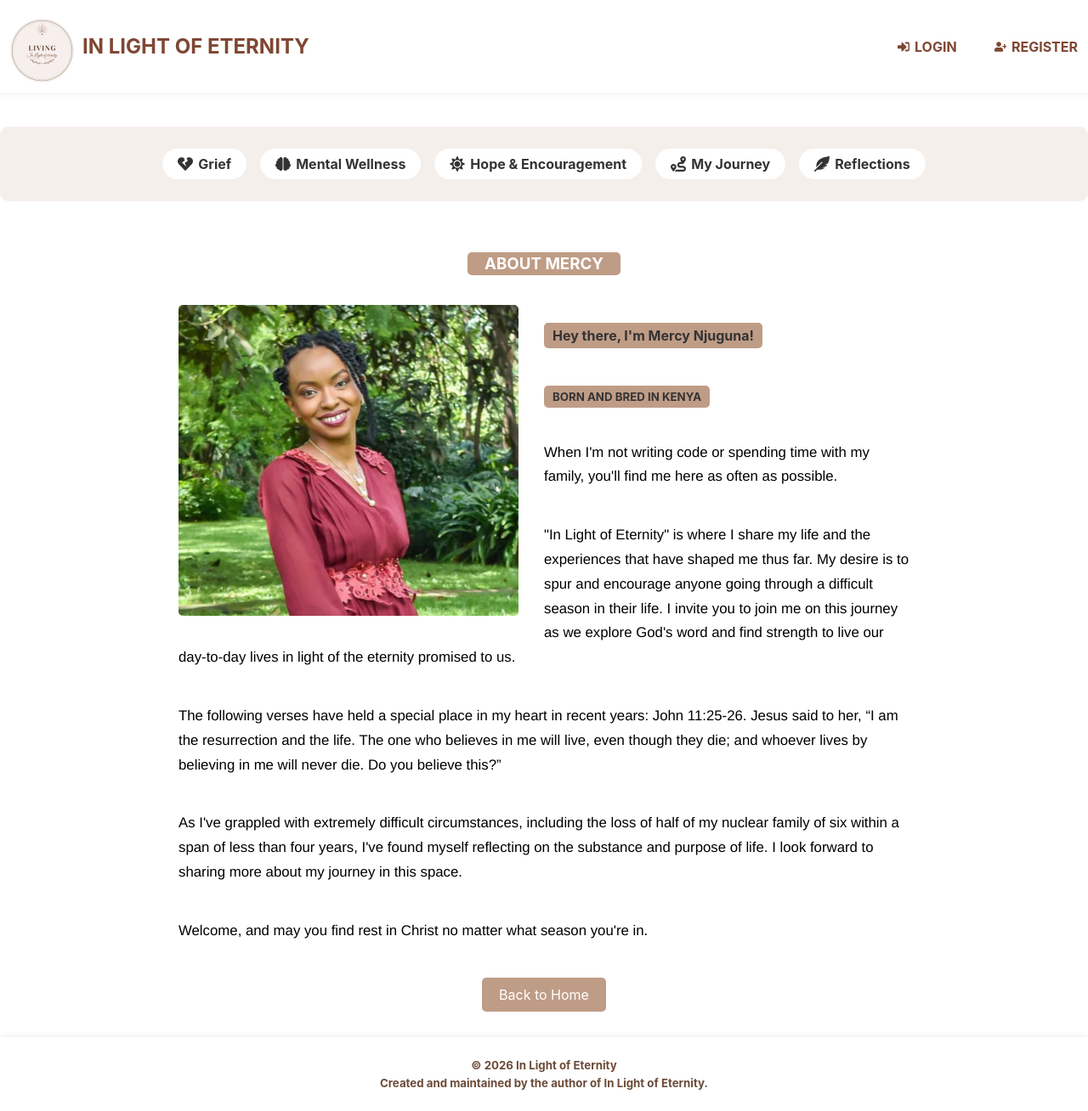
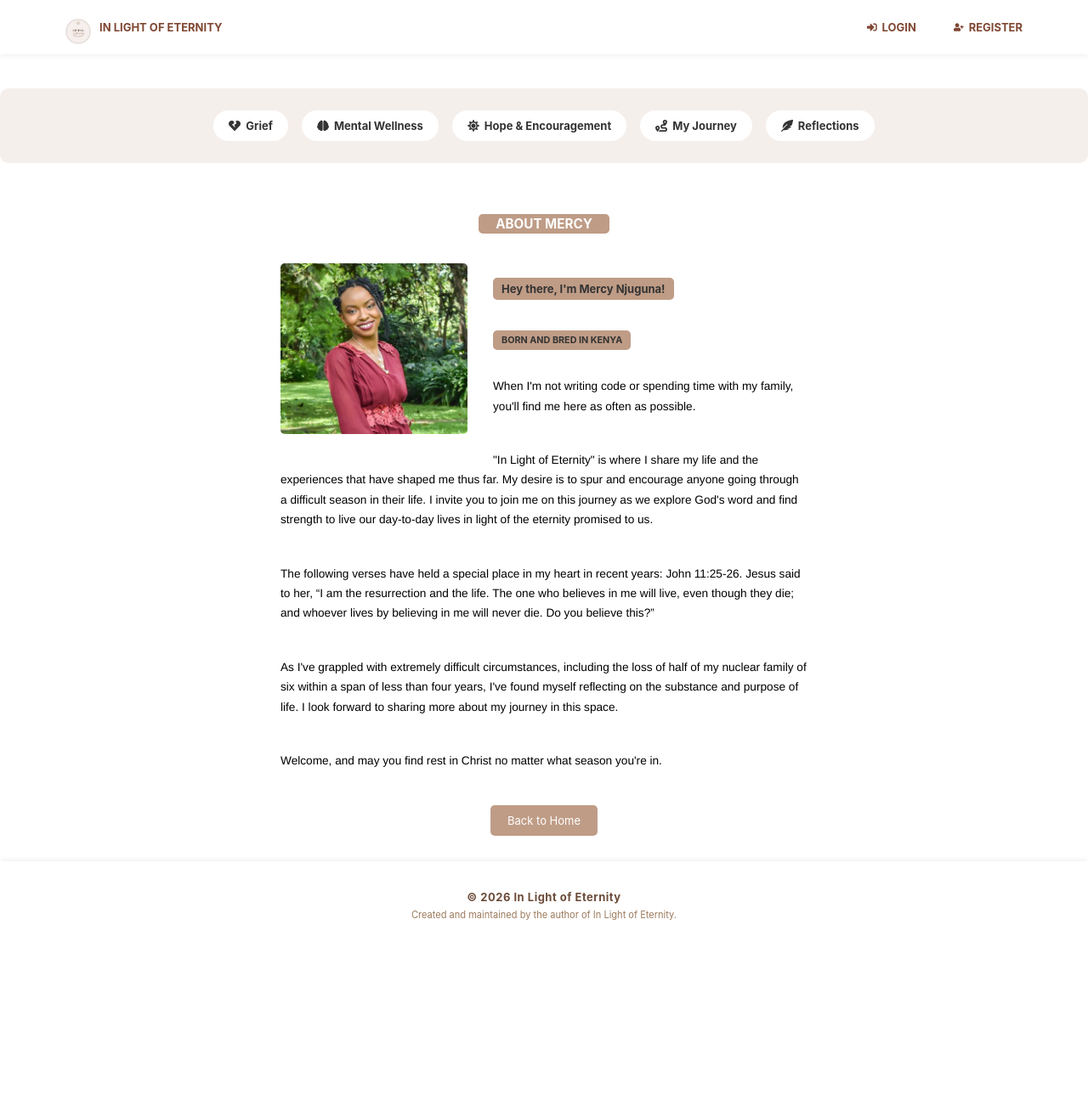
Before and after one commit to MercyNJ/blog-app, a React (Vite) app in the folder client/: page /about in a window 1280 px wide. Shown: the whole page at 85% size. After the commit the page ends 1118 px from the top, so only its background shows below. Built offline with nearby package versions, Linux system fonts and the light colour scheme; no server answers.

Commit message:
Adjust layout styles

```diff
--- a/client/src/App.css
+++ b/client/src/App.css
@@ -1,5 +1,8 @@
 *{
     box-sizing: border-box;
+}
+html{
+    font-size: 81.25%;
 }
 a{
     cursor: pointer;
@@ -13,7 +16,7 @@ img{
 }
 main{
     padding: 10px;
-    max-width: 1100px;
+    max-width: 1000px;
     margin: 0 auto;
 }
 .site-header{
@@ -32,7 +35,7 @@ header{
     align-items: center;
     row-gap: 12px;
     width: 100%;
-    max-width: 1380px;
+    max-width: 1150px;
     margin-left: auto;
     margin-right: auto;
     padding: 0px 12px;
@@ -46,7 +49,7 @@ header a{
 }
 header a.logo{
     font-weight: bold;
-    font-size: 1.5rem;
+    font-size: 1rem;
 }
 
 .nav-links a {
@@ -69,8 +72,8 @@ header a.logo{
 }
 
 .imglogo{
-	height:75px;
-	width: 75px;
+	height:30px;
+	width: 30px;
 	margin-right: 10px;
 	border-radius: 50%;
 	margin-top: 10px;
@@ -144,7 +147,7 @@ div.post.post-skeleton:hover{
 
 div.post div.texts h2{
     margin: 0;
-    font-size: 20px;
+    font-size: 14px;
     color: #af8266;
 }
 div.post div.texts a{
@@ -398,19 +401,29 @@ footer {
     background-color: #fff;
     color: #6b4b38;
     text-align: center;
-    padding: 20px 0;
+    padding: 28px 20px;
     width: 100%;
     box-sizing: border-box;
     box-shadow: 0 -2px 6px rgba(0, 0, 0, 0.06);
 }
 footer h5 {
-    margin: 5px 0;
+    margin: 6px 0;
+    font-weight: 400;
+}
+footer h5:first-child {
+    font-size: 1rem;
+    font-weight: 700;
+    letter-spacing: 0.5px;
+}
+footer h5:last-child {
+    font-size: 0.85rem;
+    color: #9c7a5c;
 }
 
 .full-width-image {
   display: block;
   width: 100%;
-  max-width: 1100px;
+  max-width: 1000px;
   margin: 0 auto;
   height: auto;
   margin-bottom: 50px;
@@ -422,7 +435,7 @@ footer h5 {
   margin: 0 auto 40px;
   text-align: center;
   font-weight: bold;
-  font-size: 20px;
+  font-size: 12px;
   letter-spacing: 1.5px;
   text-transform: uppercase;
   color: #6b4b38;
@@ -436,7 +449,7 @@ footer h5 {
   margin: 0 auto 40px;
   text-align: center;
   font-weight: bold;
-  font-size: 20px;
+  font-size: 14px;
   letter-spacing: 1.5px;
   text-transform: uppercase;
   color: #6b4b38;
@@ -499,14 +512,14 @@ footer h5 {
 .about-page {
   text-align: left;
   padding: 20px;
-  max-width: 900px;
+  max-width: 660px;
   margin: 0 auto;
   overflow: hidden;
 }
 
 .about-page img.about-page-image {
   border-radius: 5px;
-  width: 400px;
+  width: 220px;
   max-width: 100%;
   height: auto;
   float: left;
@@ -558,7 +571,7 @@ footer h5 {
 /* Comments Section */
 
 .post-page {
-  max-width: 800px;
+  max-width: 560px;
   margin: 0 auto;
   padding: 20px;
 }
@@ -694,21 +707,22 @@ footer h5 {
   display: flex;
   flex-direction: column;
   align-items: center;
+  gap: 22px;
+  margin-top: 22px;
   margin-bottom: 50px;
 }
 
 .search-input {
   width: auto;
   padding: 8px 12px;
-  font-size: 16px;
+  font-size: 14px;
   border: 1px solid #ccc;
   border-radius: 4px;
-  margin-bottom: 8px;
 }
 
 .search-button {
   padding: 8px 12px;
-  font-size: 16px;
+  font-size: 14px;
   border: 1px solid #ccc;
   border-radius: 4px;
   color: white;
@@ -761,8 +775,8 @@ footer h5 {
 .page-body {
   display: flex;
   align-items: flex-start;
-  gap: 30px;
-  max-width: 1410px;
+  gap: 40px;
+  max-width: 1150px;
   margin: 0 auto;
 }
 
@@ -772,7 +786,7 @@ footer h5 {
 }
 
 .sidebar {
-  width: 280px;
+  width: 260px;
   flex-shrink: 0;
 }
 
@@ -786,7 +800,7 @@ footer h5 {
 .sidebar-heading {
   text-align: center;
   color: #6b4b38;
-  font-size: 18px;
+  font-size: 14px;
   margin-bottom: 15px;
 }
 
@@ -840,7 +854,7 @@ footer h5 {
 
 .category-icon {
   color: #af8266;
-  font-size: 18px;
+  font-size: 14px;
   flex-shrink: 0;
 }
 
@@ -890,10 +904,10 @@ footer h5 {
   }
 
   .must-reads, .category-heading {
-    font-size: 14px;
+    font-size: 11px;
   }
 
   div.post div.texts h2 {
-    font-size: 15px;
+    font-size: 12px;
   }
 }
```
Also changed, not shown: 1 other file (tests, documents, lock files or other folders).
